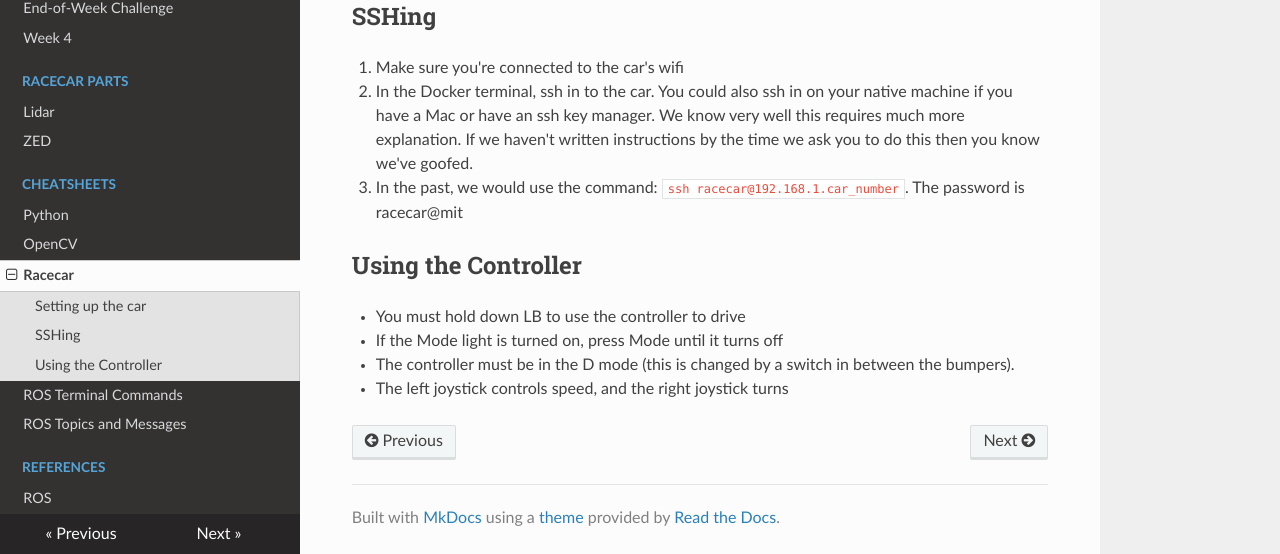
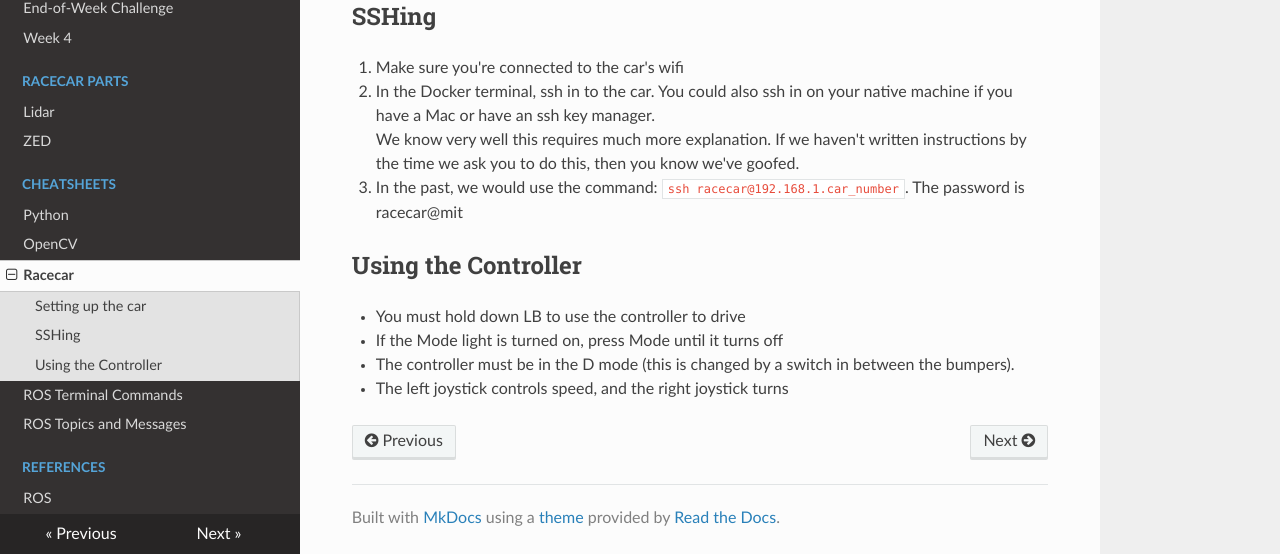
Before and after one commit to ChrisLindland/racecar-website, an MkDocs documentation site: the page built from docs/cheatsheets/racecar.md, in a window 1280 px wide and 900 px high, scrolled down 1454 px, cut to the strip 346-900 px from the top of the window. Built offline with MkDocs 1.6.1, drawn with Linux system fonts in a browser that asks for light colours; nearby versions of some CDN libraries.

```diff
--- a/docs/cheatsheets/racecar.md
+++ b/docs/cheatsheets/racecar.md
@@ -21,7 +21,7 @@ Your car should look like this:
 ## SSHing
 1. Make sure you're connected to the car's wifi
 2. In the Docker terminal, ssh in to the car. You could also ssh in on your native machine if you have a Mac or have an ssh key manager.
- We know very well this requires much more explanation. If we haven't written instructions by the time we ask you to do this then you know we've goofed.
+ We know very well this requires much more explanation. If we haven't written instructions by the time we ask you to do this, then you know we've goofed.
 3. In the past, we would use the command: `ssh racecar@192.168.1.car_number`. The password is racecar@mit
 
 ## Using the Controller
```
